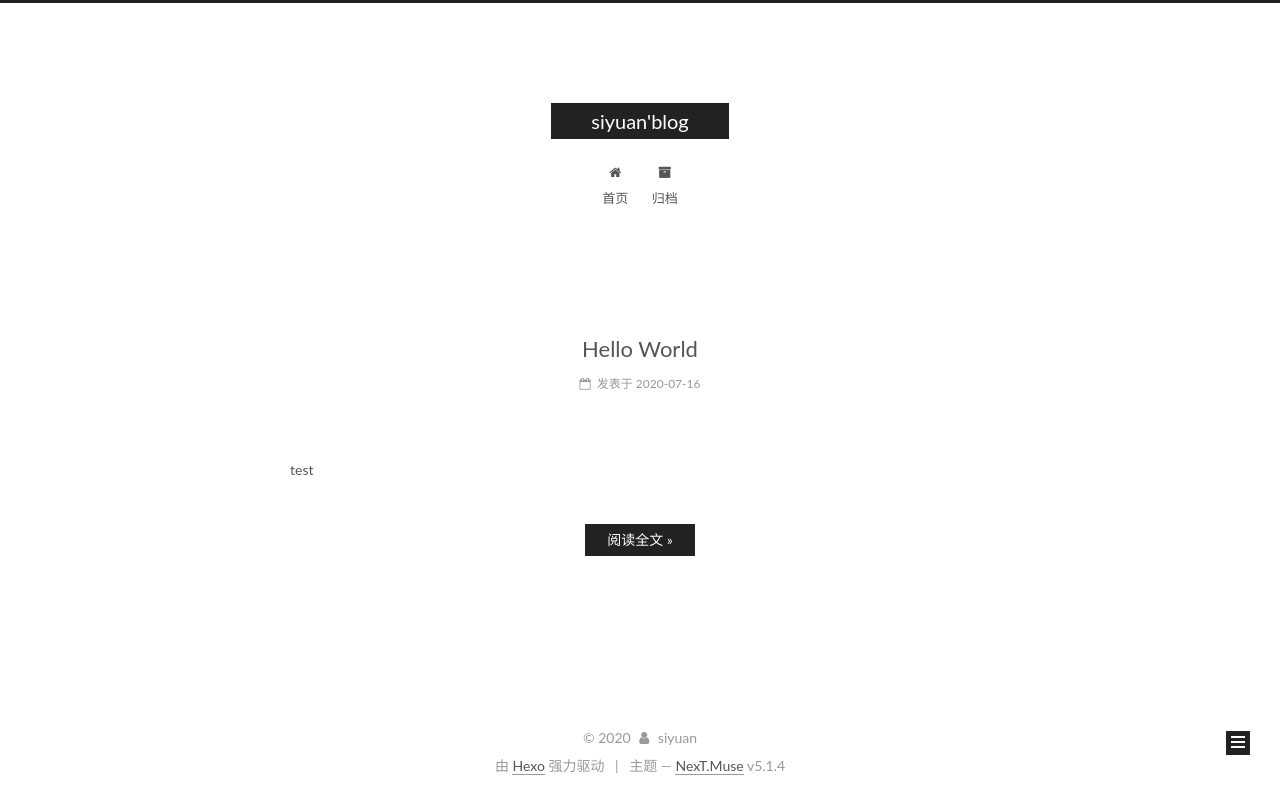
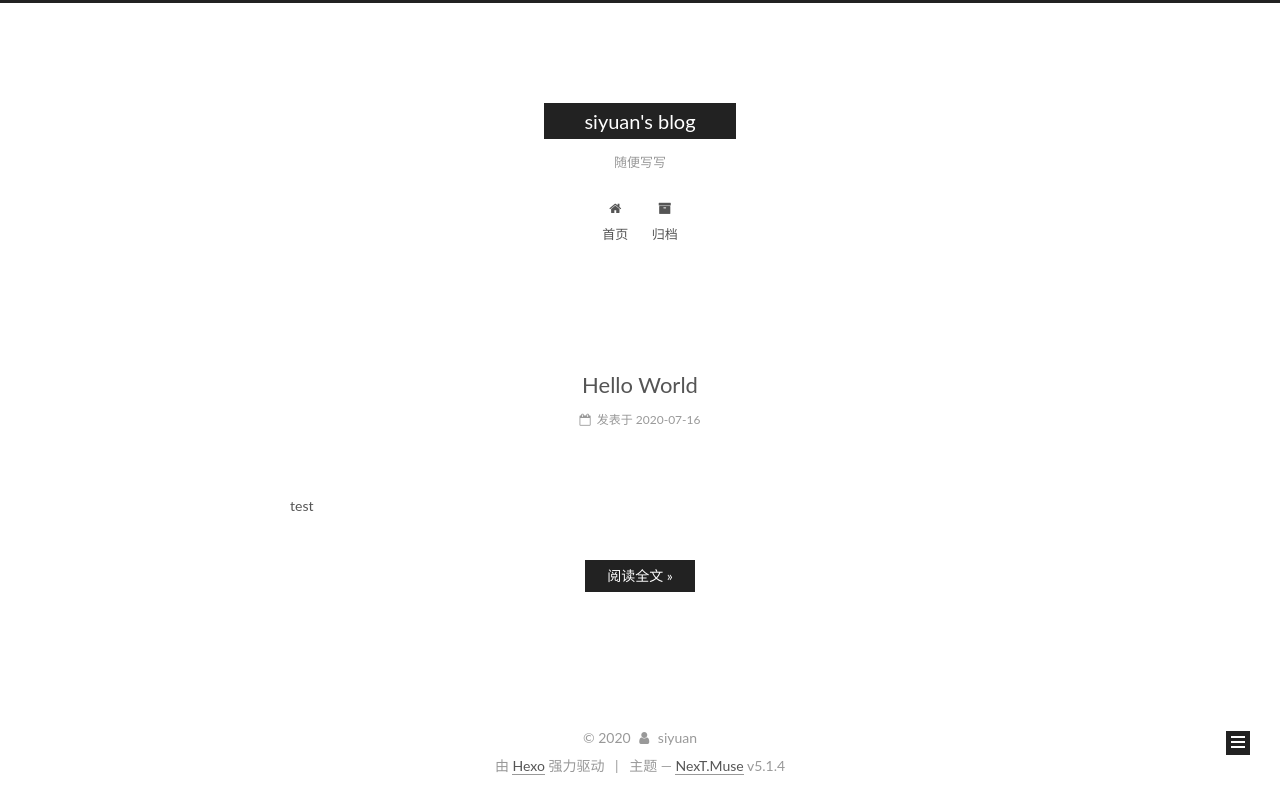
Before and after one commit to chusiyuan/chusiyuan.github.io, a plain HTML site: page index.html in a window 1280 px wide. Drawn offline with Linux system fonts and the light colour scheme.

Commit message:
Site updated: 2020-07-19 23:35:56

```diff
--- a/css/main.css
+++ b/css/main.css
@@ -1822,7 +1822,7 @@ pre .javascript .function {
   width: 4px;
   height: 4px;
   border-radius: 50%;
-  background: #966c99;
+  background: #58f6c4;
 }
 .links-of-blogroll {
   font-size: 13px;
--- a/index.html
+++ b/index.html
@@ -79,10 +79,12 @@
 
 
 
+<meta name="description" content="随便写写">
 <meta property="og:type" content="website">
-<meta property="og:title" content="siyuan&#39;blog">
+<meta property="og:title" content="siyuan&#39;s blog">
 <meta property="og:url" content="http://yoursite.com/index.html">
-<meta property="og:site_name" content="siyuan&#39;blog">
+<meta property="og:site_name" content="siyuan&#39;s blog">
+<meta property="og:description" content="随便写写">
 <meta property="article:author" content="siyuan">
 <meta name="twitter:card" content="summary">
 
@@ -120,7 +122,7 @@
 
 
 
-  <title>siyuan'blog</title>
+  <title>siyuan's blog</title>
 
 
 
@@ -161,12 +163,12 @@
     <div class="custom-logo-site-title">
       <a href="/"  class="brand" rel="start">
         <span class="logo-line-before"><i></i></span>
-        <span class="site-title">siyuan'blog</span>
+        <span class="site-title">siyuan's blog</span>
         <span class="logo-line-after"><i></i></span>
       </a>
     </div>
 
-        <p class="site-subtitle"></p>
+        <p class="site-subtitle">随便写写</p>
 
   </div>
 
@@ -247,7 +249,7 @@
     </span>
 
     <span hidden itemprop="publisher" itemscope itemtype="http://schema.org/Organization">
-      <meta itemprop="name" content="siyuan'blog">
+      <meta itemprop="name" content="siyuan's blog">
     </span>
 
 
@@ -385,7 +387,7 @@
           <div class="site-author motion-element" itemprop="author" itemscope itemtype="http://schema.org/Person">
 
               <p class="site-author-name" itemprop="name">siyuan</p>
-              <p class="site-description motion-element" itemprop="description"></p>
+              <p class="site-description motion-element" itemprop="description">随便写写</p>
           </div>
 
           <nav class="site-state motion-element">
```
Also changed, not shown: 2020/07/16/hello-world/index.html (+6 -6 lines), archives/2020/07/index.html (+8 -6 lines), archives/2020/index.html (+8 -6 lines), archives/index.html (+8 -6 lines).
